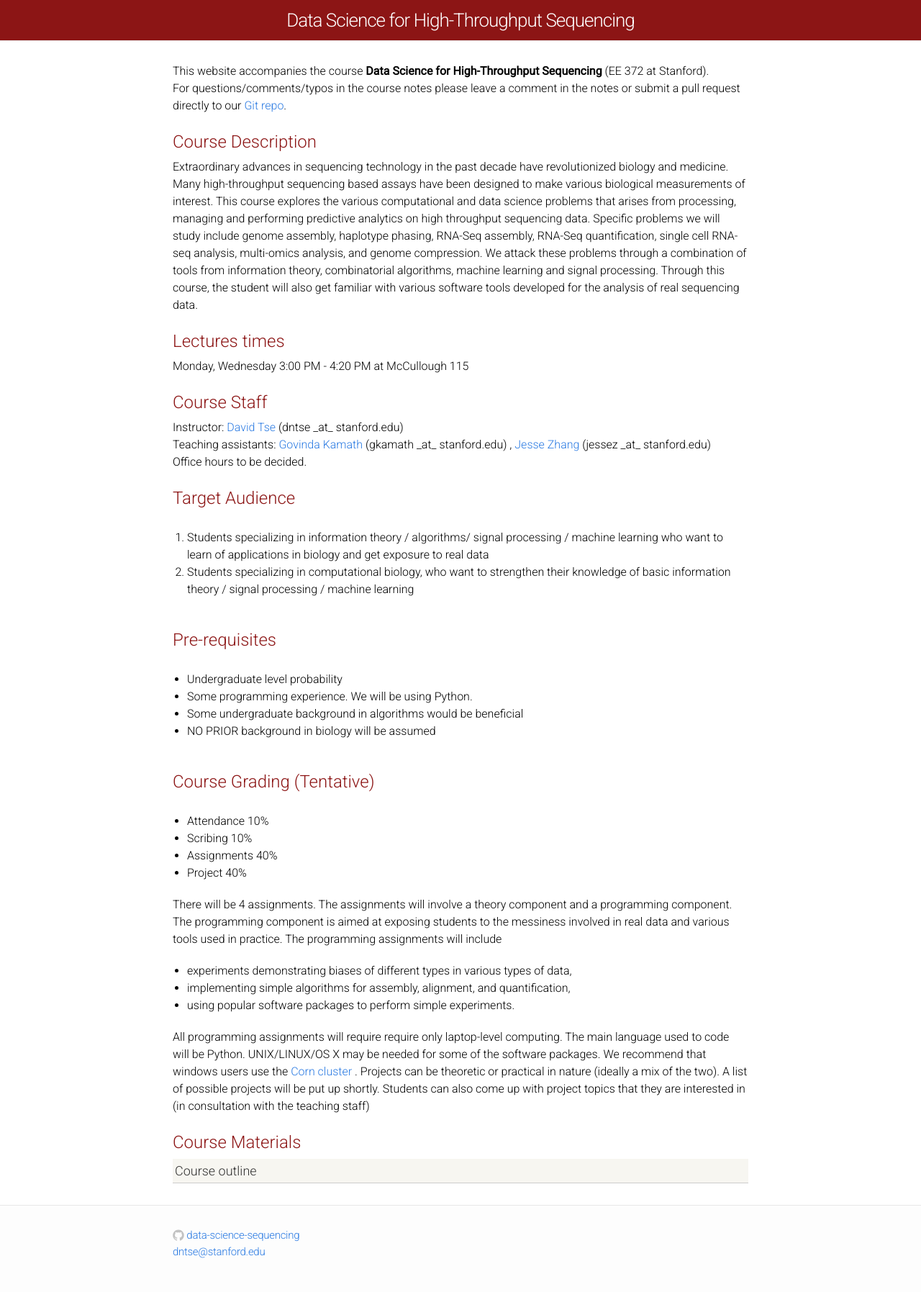
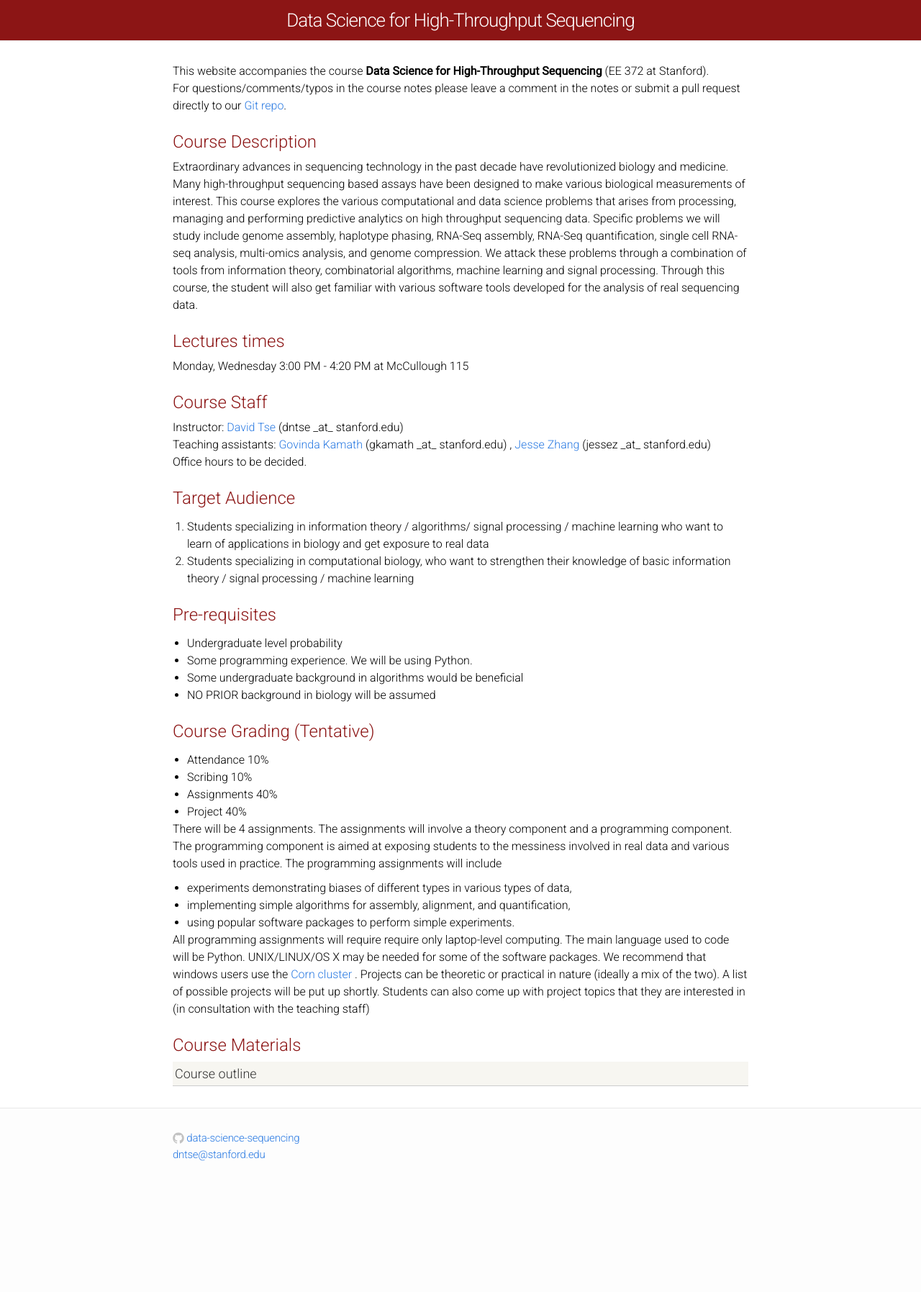
Before and after one commit to laurashen/data-science-sequencing.github.io, a Jekyll site: the page built from index.html, in a window 1280 px wide. Shown: the whole page at 72% size. Built offline with Jekyll 4.4.1, drawn with Linux system fonts in a browser that asks for light colours; after the commit the page ends 1660 px from its top, so only the background shows below that.

Commit message:
index.html
updates on course info

```diff
--- a/css/main.css
+++ b/css/main.css
@@ -48,6 +48,13 @@
   margin-bottom: 5px;
 }
 
+.module-subheader {
+  font-size: 20px;
+  color: #8C1515;
+  margin-top: 10px;
+  margin-bottom: 5px;
+}
+
 .materials-wrap {
   font-size: 18px;
 }
@@ -64,7 +71,23 @@
 }
 
 .materials-bullets{
-  padding:  20px;
+  margin-left:  20px;
+  margin-top: 10px;
+}
+
+.materials-bullets-notopmargin{
+  margin-left:  20px;
+}
+
+.materials-bullets-addbotmargin{
+  margin-left:  20px;
+  margin-bottom:  10px;
+}
+
+.materials-bullets-addtopbotmargin{
+  margin-left:  20px;
+  margin-bottom:  10px;
+  margin-top: 10px;
 }
 
 /* Custom CSS rules for content */
```
Also changed, not shown: 2 other files.
